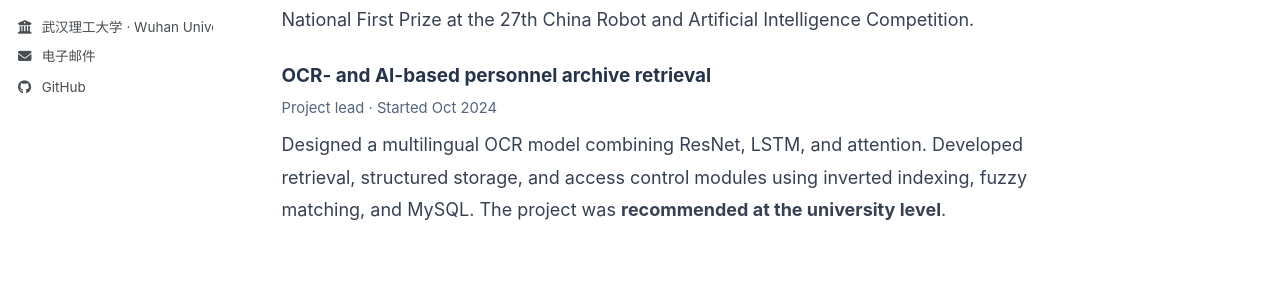
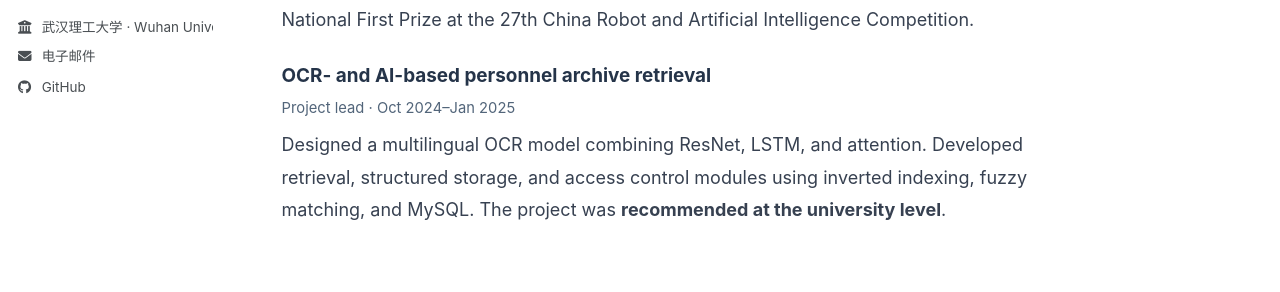
Before and after one commit to xuan74587-cmd/xuan74587-cmd.github.io, a Jekyll site: the page built from _pages/research-en.md, in a window 1280 px wide and 900 px high, scrolled down 1716 px. Shown: the part 463-755 px from the top of the window. Built offline with Jekyll 4.4.1, drawn with Linux system fonts in a browser that asks for light colours; a script bundle is joined from its source files by our own code; a style sheet for code colours, icons or effects is not loaded.

Commit message:
Correct OCR archive retrieval project dates

```diff
--- a/_pages/research-en.md
+++ b/_pages/research-en.md
@@ -33,7 +33,7 @@ Core developer · Mar 2025–Aug 2025
 Developed motion control, path planning and obstacle avoidance, and implemented vision algorithms for target detection and environmental perception. Contributed to task allocation and collaboration strategies for a dual-robot platform. The project received a National First Prize at the 27th China Robot and Artificial Intelligence Competition.
 
 ### OCR- and AI-based personnel archive retrieval
-Project lead · Started Oct 2024
+Project lead · Oct 2024–Jan 2025
 {: .project-meta}
 
 Designed a multilingual OCR model combining ResNet, LSTM, and attention. Developed retrieval, structured storage, and access control modules using inverted indexing, fuzzy matching, and MySQL. The project was **recommended at the university level**.
```
Also changed, not shown: _pages/research.md (+1 -1 lines).
